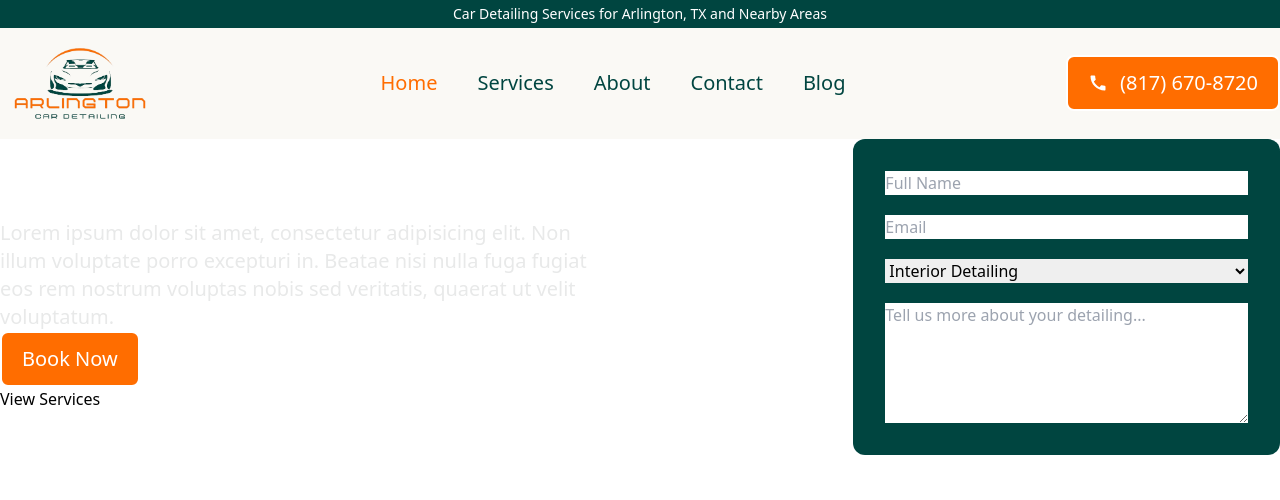
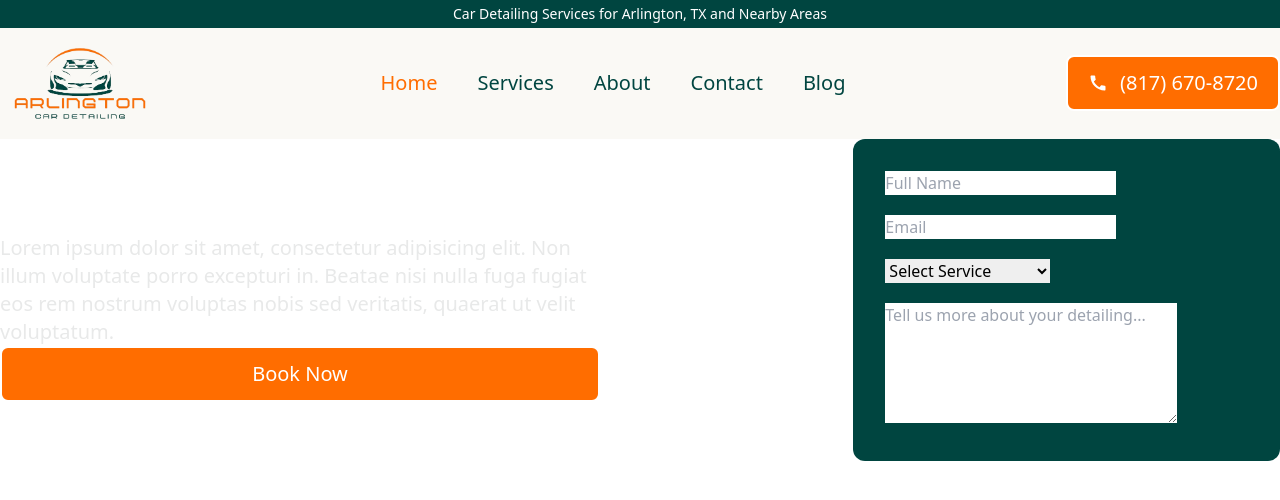
Before and after one commit to muhammad-shahin/car-detailing, a Next.js app: page / in a window 1280 px wide. Shown: the top 500 px of the page. Built offline with nearby package versions, Linux system fonts and the light colour scheme.

Commit message:
common component added

```diff
--- a/src/assets/css/common.css
+++ b/src/assets/css/common.css
@@ -1,9 +1,11 @@
+/* buttons styles start */
 .primary-btn {
-  @apply min-w-36 bg-primary border lg:border-2 border-primary rounded-lg text-white text-center text-lg px-6 lg:px-8 py-3 lg:py-4 hover:bg-primaryLight  duration-200;
+  @apply min-w-36 bg-primary border lg:border-2 border-primary rounded-lg text-white text-center text-lg px-6 lg:px-8 py-3 lg:py-4 hover:bg-primaryLight hover:border-primaryLight  duration-200;
 }
 .secondary-btn {
-  @apply min-w-36 bg-secondary border lg:border-2 border-secondary rounded-lg text-white text-center text-lg px-6 lg:px-8 py-3 lg:py-4 hover:bg-secondaryLight duration-200;
+  @apply min-w-36 bg-secondary border lg:border-2 border-secondary rounded-lg text-white text-center text-lg px-6 lg:px-8 py-3 lg:py-4 hover:bg-secondaryLight hover:border-secondaryLight duration-200;
 }
 .btn-group {
   @apply flex items-center gap-6 pt-6;
 }
+/* buttons styles end */
--- a/src/components/Header/Header.jsx
+++ b/src/components/Header/Header.jsx
@@ -1,3 +1,8 @@
+import Button from '../common/Button';
+import Input from '../common/Input';
+import SelectOption from '../common/SelectOption';
+import Textarea from '../common/textarea';
+
 const Header = () => {
   return (
     <header className='home-header'>
@@ -15,43 +20,54 @@ const Header = () => {
               voluptatum.
             </p>
             <div className='btn-group'>
-              <button className='primary-btn'>Book Now</button>
-              <button className='secondary-btn'>View Services</button>
+              <Button
+                className='primary-btn'
+                href='/'
+                text={'Book Now'}
+              ></Button>
+              <Button
+                className='secondary-btn'
+                href={'All Services'}
+              >
+                View Services
+              </Button>
             </div>
           </div>
 
           {/* right side */}
           <div className='w-1/3'>
             <form className='bg-secondary rounded-xl xl:p-8 p-6 flex flex-col gap-5'>
-              <input
-                className='input-field'
+              <Input
+                className=''
                 name='full_name'
                 type='text'
                 placeholder='Full Name'
               />
-              <input
+              <Input
                 className='input-field'
                 name='email'
                 type='email'
                 placeholder='Email'
               />
-              <select
+              <SelectOption
                 name='service'
                 className='input-field'
-              >
-                <option value='Interior Detailing'>Interior Detailing</option>
-                <option value='Exterior Detailing'>Exterior Detailing</option>
-                <option value='Complete Detailing'>Complete Detailing</option>
-                <option value='Window Tinting'>Window Tinting</option>
-                <option value='Ceramic Coating'>Ceramic Coating</option>
-              </select>
-              <textarea
+                defaultOption={'Select Service'}
+                options={[
+                  'Interior Detailing',
+                  'Exterior Detailing',
+                  'Complete Detailing',
+                  'Window Tinting',
+                  'Ceramic Coating',
+                ]}
+              ></SelectOption>
+              <Textarea
                 className='input-field'
                 name='message'
                 placeholder='Tell us more about your detailing...'
                 cols='30'
                 rows='5'
-              ></textarea>
+              ></Textarea>
             </form>
           </div>
         </div>
--- /dev/null
+++ b/src/components/common/Button.jsx
@@ -0,0 +1,16 @@
+import Link from 'next/link';
+
+const Button = ({ text, href = '/', iconLeft, iconRight, className }) => {
+  return (
+    <Link
+      href={href}
+      className={`flex justify-center items-center gap-3 ${className}`}
+    >
+      {iconLeft}
+      {text}
+      {iconRight}
+    </Link>
+  );
+};
+
+export default Button;
--- /dev/null
+++ b/src/components/common/Input.jsx
@@ -0,0 +1,15 @@
+const Input = ({ type = 'text', name, id, className, placeholder }) => {
+  return (
+    <div>
+      <input
+        type={type}
+        id={id}
+        name={name}
+        className={`input-field ${className}`}
+        placeholder={placeholder}
+      />
+    </div>
+  );
+};
+
+export default Input;
--- /dev/null
+++ b/src/components/common/SelectOption.jsx
@@ -0,0 +1,31 @@
+const SelectOption = ({
+  type = 'text',
+  name,
+  id,
+  className,
+  defaultOption,
+  options = [],
+}) => {
+  return (
+    <div>
+      <select
+        type={type}
+        id={id}
+        name={name}
+        className={`input-field ${className}`}
+      >
+        <option value={defaultOption}>{defaultOption}</option>
+        {options.map((option, index) => (
+          <option
+            key={option + index}
+            value={option}
+          >
+            {option}
+          </option>
+        ))}
+      </select>
+    </div>
+  );
+};
+
+export default SelectOption;
--- /dev/null
+++ b/src/components/common/Textarea.jsx
@@ -0,0 +1,25 @@
+const Textarea = ({
+  type = 'text',
+  name,
+  id,
+  className,
+  placeholder,
+  cols,
+  rows,
+}) => {
+  return (
+    <div>
+      <textarea
+        type={type}
+        id={id}
+        name={name}
+        className={`input-field ${className}`}
+        placeholder={placeholder}
+        cols={cols}
+        rows={rows}
+      ></textarea>
+    </div>
+  );
+};
+
+export default Textarea;
```
Also changed, not shown: public/images/icons/arrow-left.svg (added).
